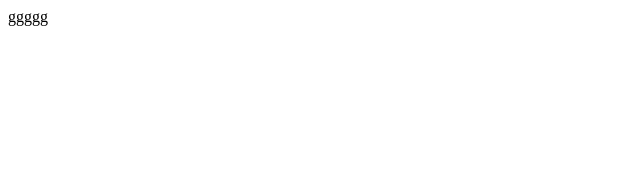
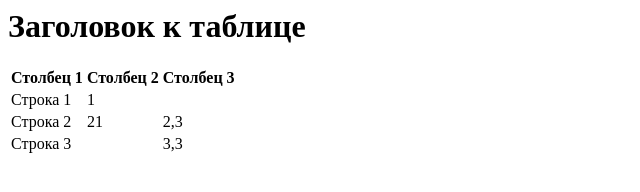
Before and after one commit to masya1001/testtt, a plain HTML site: page index.html in a window 1280 px wide. Shown: the whole page, without its empty margins (0-640 px from the left). Drawn offline with Linux system fonts and the light colour scheme.

Commit message:
Update index.html

```diff
--- a/index.html
+++ b/index.html
@@ -1,8 +1,33 @@
 <DOCTYPE! html>
   <html>
     <body>
-      <table>
-        ggggg
-      </table>
+   <h1>Заголовок к таблице</h1>
+
+    <table>
+        <thead>
+            <tr>
+                <th>Столбец 1</th>
+                <th>Столбец 2</th>
+                <th>Столбец 3</th>
+            </tr>
+        </thead>
+        <tbody>
+            <tr>
+                <td>Строка 1</td>
+                <td>1</td>
+                <td></td>
+            </tr>
+            <tr>
+                <td>Строка 2</td>
+                <td>21</td>
+                <td>2,3</td>
+            </tr>
+            <tr>
+                <td>Строка 3</td>
+                <td></td>
+                <td>3,3</td>
+            </tr>
+        </tbody>
+    </table>
     </body>
   </html>
```
